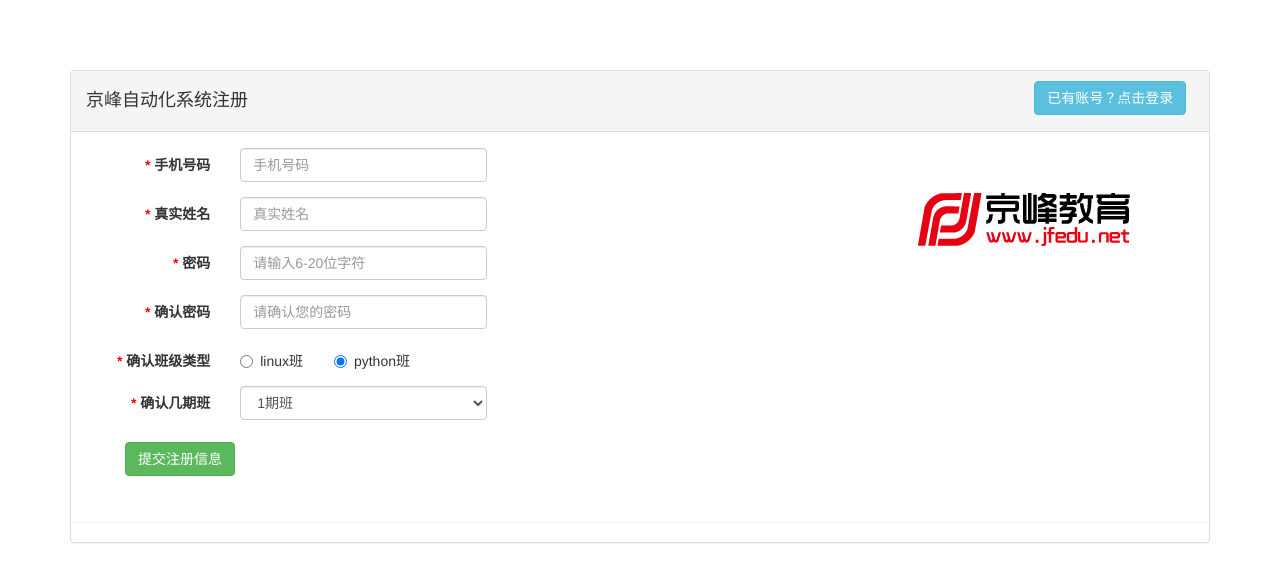
After one commit to kumikoda110/AOps, a Flask app: page /user/reg in a window 1280 px wide. The commit adds this page. Shown: the top 582 px of the page. Run offline with Flask 2, Linux system fonts and the light colour scheme; parts of the project's set-up code (start-up, migrations or seed data) failed here and were passed over; some libraries are stand-ins or nearby versions.

Commit message:
新修改添加文件

```diff
--- a/main.py
+++ b/main.py
@@ -2,6 +2,7 @@
 #-*- coding: utf-8 -*-
 
 
+# coding:utf8
 import sys
 
 reload(sys)
@@ -52,5 +53,55 @@ def logout():
     return redirect(url_for('index'))
 
 
+@app.route('/user/reg', methods=['POST', 'GET'])
+def reg():
+    result = {}
+    if request.method == 'POST':  # 注册按钮
+        reg_info = request.form.to_dict()
+        u = user.User(reg_info=reg_info)
+        result = u.reg()
+        if result.get('code', 54) == 0:
+            return redirect(url_for('index'))
+    return render_template('reg.html', result=result)
+
+
+@app.route('/user/info', methods=['POST', 'GET'])
+def user_info():
+    u = user.User()
+    if request.method == 'POST':
+        phone = request.form['phone']
+        result = u.status_on(phone=phone)
+        return redirect(url_for('user_info'))
+
+    result = u.user_info()
+    return render_template('user_info.html', result=result)
+
+
+@app.route('/user/edit', methods=['POST', 'GET'])
+def user_edit():
+    result = {}
+    code = message = None
+
+    u = user.User()
+    if request.method == 'POST':
+        phone = request.form['phone']
+        username = request.form['username']
+        class_type = request.form['class_type']
+        class_num = request.form['class_num']
+        sex = request.form['sex']
+        qq = request.form['qq']
+        edit_result = u.edit_user(phone=phone,
+                                  username=username,
+                                  class_type=class_type,
+                                  class_num=class_num,
+                                  sex=sex,
+                                  qq=qq)
+        code, message = edit_result['code'], edit_result['message']
+
+    phone = session['phone']
+    result = u.fetch_user(phone=phone)
+    return render_template('user_edit.html', result=result, code=code, message=message)
+
+
 if __name__ == '__main__':
     app.run(host='0.0.0.0', port=9000, debug=True)
--- a/modules/conf.py
+++ b/modules/conf.py
@@ -33,4 +33,7 @@ _code = {
     55 : '手机号已存在，请更换手机号',
     56 : '查询所有用户时出错' ,
     57 : '用户激活失败'
+    58 : '密码小于8个字符',
+    59 : '修改用户失败',
+    60 : '查询用户失败'
 }
--- /dev/null
+++ b/templates/reg.html
@@ -0,0 +1,180 @@
+
+<!DOCTYPE html>
+<html lang="en">
+
+  <head>
+    <meta charset="utf-8">
+    <meta http-equiv="X-UA-Compatible" content="IE=edge">
+    <meta name="description" content="">
+    <meta name="author" content="">
+    <link href="../static/css/bootstrap.min.css" rel="stylesheet">
+    <style type="text/css">
+      .title { font-family: 微软雅黑; }
+      .color-red {
+        color: red;
+      }
+      #jf-png {
+        padding-top: 41px;
+      }
+    </style>
+  </head>
+
+  <body>
+    <div class="col-xs-12 container-content">
+      <div>
+        <div class="row container-row">
+          <div class="navbar navbar-static-top ">
+            <div>
+              <div id="navbar">
+                <ul class="nav navbar-nav navbar-right">
+                </ul>
+              </div>
+              <!-- /.nav-collapse -->
+            </div>
+            <!-- /.container -->
+          </div>
+          <!-- /.navbar -->
+          <div class="container">
+            <div class="panel panel-default login">
+              <div class="panel-heading">
+                <div class="row">
+                  <div class="col-lg-10">
+                    <h4 class="title">
+                      京峰自动化系统注册
+                    </h4>
+                  </div>
+                  <div class="col-sm-2">
+                    <a class="btn btn-info" href="/user/login">
+                      已有账号？点击登录
+                    </a>
+                  </div>
+                </div>
+              </div>
+              <div class="panel panel-body">
+                <span >
+                  <img id='jf-png' src="../static/images/jf.png">
+                </span>
+                <div class="col-sm-9">
+                  <form class="form-horizontal" action="/user/reg" method="post">
+                    <div class="form-group">
+                      <label for="inputEmail3" class="col-sm-2 control-label">
+                        <span class="color-red">
+                          *
+                        </span>
+                        手机号码
+                      </label>
+                      <div class="col-sm-4">
+                        <input type="tel" name="phone" required class="form-control" placeholder="手机号码">
+                      </div>
+                      <label id="email-check-warning" class="col-sm-6 right-label color-red">
+                      </label>
+                    </div>
+                    <div class="form-group">
+                      <label class="col-sm-2 control-label">
+                        <span class="color-red">
+                          *
+                        </span>
+                        真实姓名
+                      </label>
+                      <div class="col-sm-4">
+                        <input type="username" name="username" class="form-control" placeholder="真实姓名" required>
+                      </div>
+                    </div>
+                    <div class="form-group">
+                      <label class="col-sm-2 control-label">
+                        <span class="color-red">
+                          *
+                        </span>
+                        密码
+                      </label>
+                      <div class="col-sm-4">
+                        <input type="password" required name="passwd" class="form-control" placeholder="请输入6-20位字符">
+                      </div>
+                      <label id="password-check-warning" class="col-sm-6 right-label color-red">
+                      </label>
+                    </div>
+                    <div class="form-group">
+                      <label class="col-sm-2 control-label">
+                        <span class="color-red">
+                          *
+                        </span>
+                        确认密码
+                      </label>
+                      <div class="col-sm-4">
+                        <input type="password"  name="en_passwd" class="form-control" required placeholder="请确认您的密码">
+                      </div>
+                      <label id="ensure-password-check-warning" class="col-sm-6 right-label color-red">
+                      </label>
+                    </div>
+
+
+                    <div class="form-group">
+                      <label class="col-sm-2 control-label">
+                        <span class="color-red">
+                          *
+                        </span>
+                        确认班级类型
+                      </label>
+                      <div class="col-sm-4">
+                        <label class="radio-inline">
+                          <input type="radio" name="class_type" id="inlineRadio1" value="linux"> linux班
+                        </label>
+                        <label class="radio-inline" style="padding-left:37px">
+                          <input type="radio" name="class_type" id="inlineRadio2" value="python" checked> python班
+                        </label>
+                      </div>
+                    </div>
+
+                    <div class="form-group">
+                      <label class="col-sm-2 control-label">
+                        <span class="color-red">
+                          *
+                        </span>
+                        确认几期班
+                      </label>
+                      <div class="col-sm-4">
+                        <select class="form-control" name='class_num'>
+                          <option value='1'>1期班</option>
+                          <option value='2'>2期班</option>
+                          <option value='3'>3期班</option>
+                          <option value='4'>4期班</option>
+                          <option value='5'>5期班</option>
+                        </select>
+                     </div>
+                  </div>
+                    <div class="form-group">
+                      <label class="col-sm-2 control-label">
+                        <span class="color-red">
+                        </span>
+                        <div class="form-group">
+                          <div class="col-sm-offset-2 col-sm-10">
+                            <button type="submit" class="btn btn-success">
+                              提交注册信息
+                            </button>
+                          </div>
+                        </div>
+                        </div>
+                          {% if result %}
+                              {% if result['message'] %}
+                                  <div class="alert alert-danger">
+                                      {{ result['message'] }}
+                                  </div>
+                              {% endif %}
+                          {% endif %}
+                        </div>
+                  </form>
+
+                  </div>
+                </div>
+              </div>
+            </div>
+          </div>
+          <!--</div>&lt;!&ndash;/.col-xs-9&ndash;&gt;-->
+        </div>
+        <!--/row-->
+      </div>
+      <!--/.container-->
+    </div>
+  </body>
+
+</html>
```
Also changed, not shown: modules/user.py (+105 -19 lines), templates/base.html (renamed from template/index.html, +21 -8 lines), templates/index.html (added, +12 -0 lines), templates/user_edit.html (added, +153 -0 lines), templates/user_info.html (added, +57 -0 lines), static/images/jf.png (added), templates/login.html (renamed from template/login.html).
